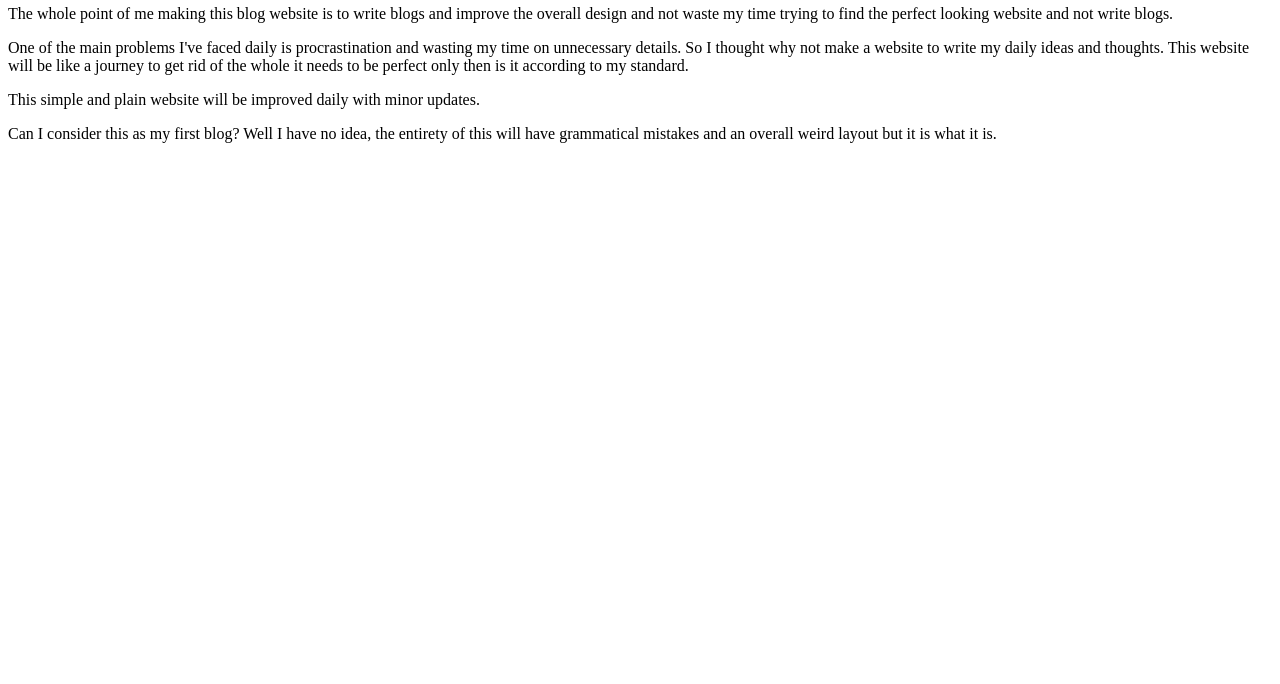
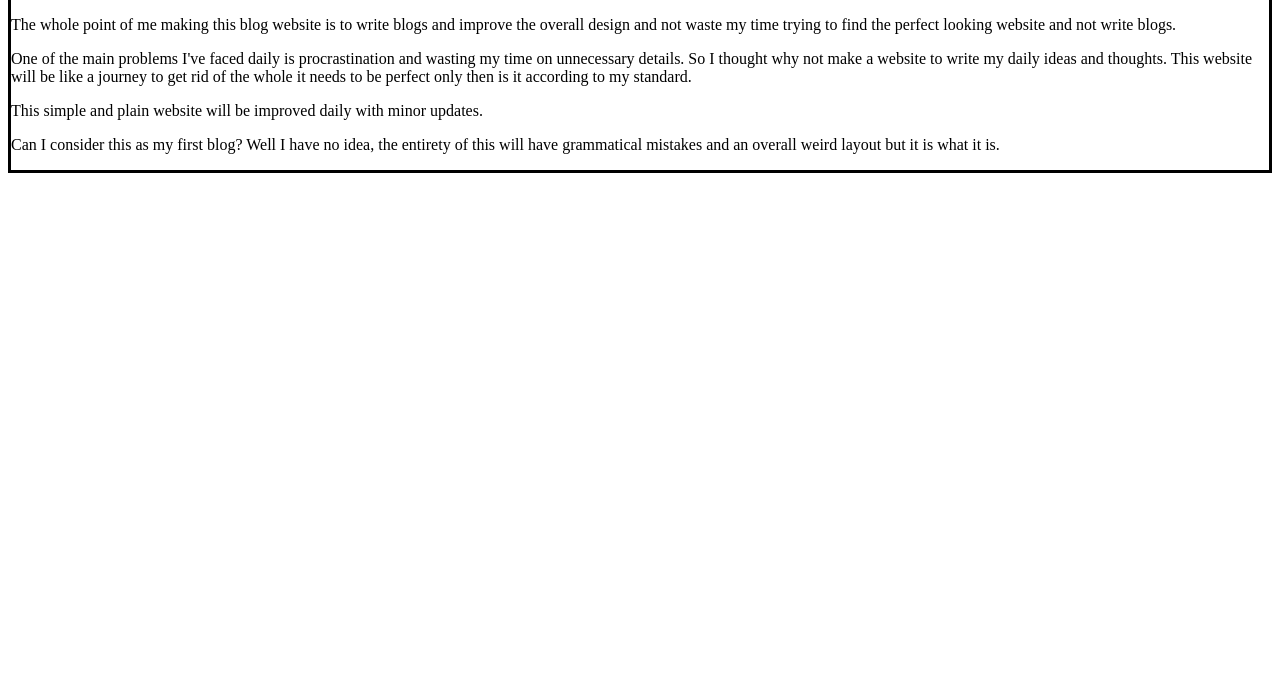
Before and after one commit to ManasTare27/spontaneous-blog, a plain HTML site: page index.html in a window 1280 px wide. Shown: the part 116-800 px from the top of the page. Drawn offline with Linux system fonts and the light colour scheme.

```diff
--- a/index.html
+++ b/index.html
@@ -6,7 +6,8 @@
   <title>Document</title>
 </head>
 <body>
-  <h1>Blog Wesbite</h1>
+  <div style="border-style: solid;">
+    <h1>Blog Wesbite</h1>
   <h3>Why this looks like this</h3>
   <p>The whole point of me making this blog website is to write blogs and improve the overall design and not waste my time trying to find the perfect looking website and not write blogs.</p>
   <p>One of the main problems I've faced daily is procrastination and wasting my time on unnecessary details. So I thought why not make a website to write my daily ideas and thoughts. This website will be like a journey to get rid of the whole it needs to be perfect only then is it according to my standard.</p>
@@ -27,5 +28,6 @@
         crossorigin="anonymous"
         async>
 </script>
+  </div>
 </body>
 </html>
```
